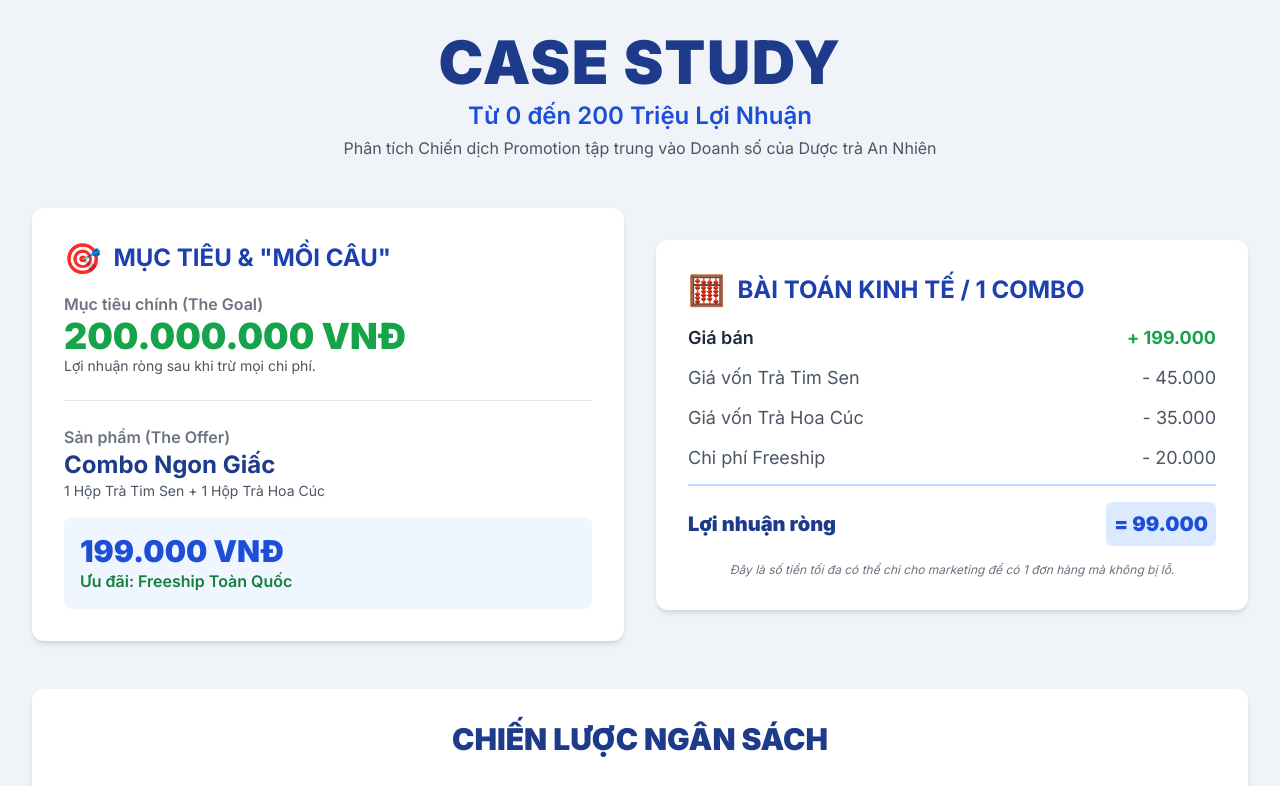
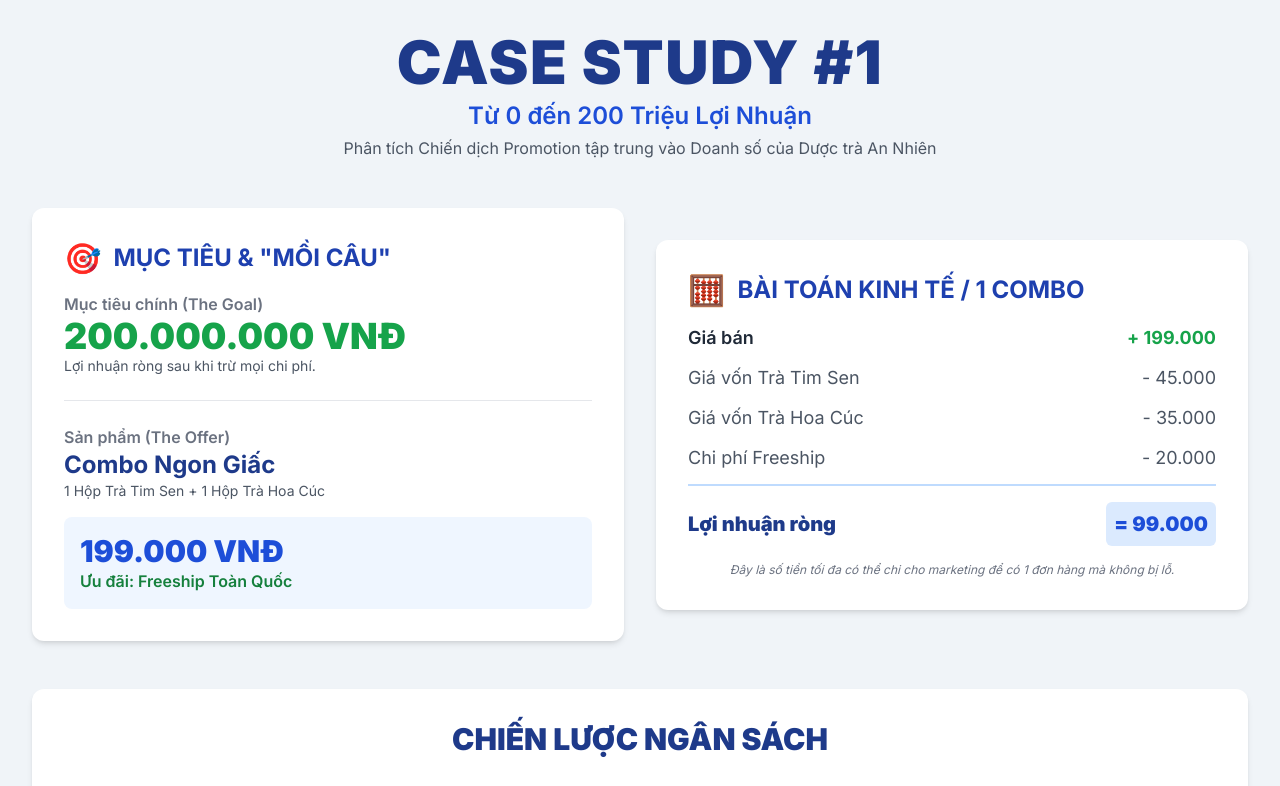
Before and after one commit to tonastonas/demo, a plain HTML site: page index.html in a window 1280 px wide. Shown: the top 786 px of the page. Drawn offline with nearby package versions, Linux system fonts and the light colour scheme.

Commit message:
Update index.html

```diff
--- a/index.html
+++ b/index.html
@@ -39,7 +39,7 @@
     <div class="container mx-auto p-4 md:p-8">
 
         <header class="text-center mb-12">
-            <h1 class="text-4xl md:text-6xl font-black text-blue-900 uppercase tracking-wide">CASE STUDY</h1>
+            <h1 class="text-4xl md:text-6xl font-black text-blue-900 uppercase tracking-wide">CASE STUDY #1</h1>
             <p class="text-xl md:text-2xl font-semibold text-blue-700 mt-2">Từ 0 đến 200 Triệu Lợi Nhuận</p>
             <p class="text-md text-gray-600 mt-1">Phân tích Chiến dịch Promotion tập trung vào Doanh số của Dược trà An Nhiên</p>
         </header>
```
